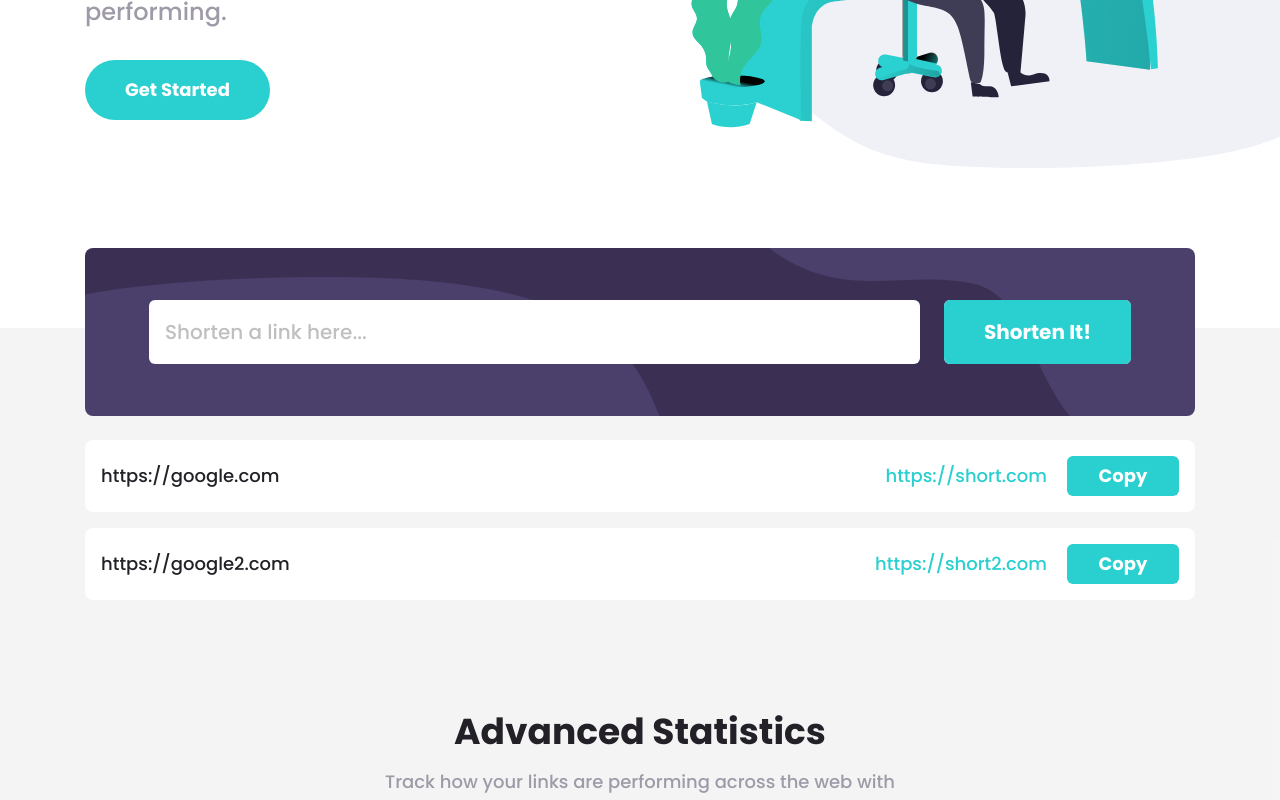
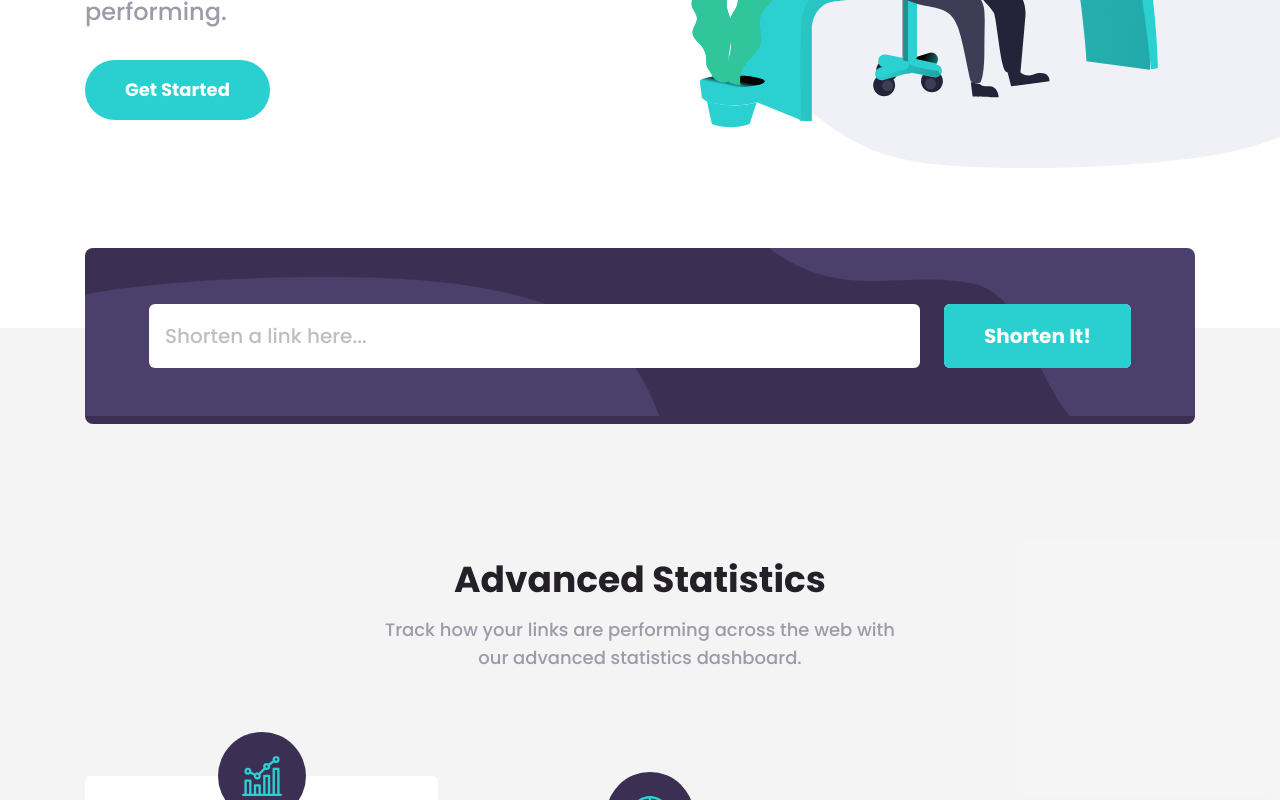
Before and after one commit to danaYatsuta/frontend-mentor-url-shortening-api, a Vue app: page / in a window 1280 px wide. Shown: the part 476-1276 px from the top of the page. Built offline with nearby package versions, Linux system fonts and the light colour scheme.

Commit message:
Link form functionality

```diff
--- a/src/components/LinkListForm.vue
+++ b/src/components/LinkListForm.vue
@@ -1,13 +1,75 @@
+<script>
+let id = 0
+
+export default {
+  props: {},
+  data() {
+    return {
+      link: '',
+      noLinkError: false,
+      incorrectLinkError: false
+    }
+  },
+  methods: {
+    async onSubmit() {
+      if (this.link !== '') {
+        const response = await fetch(
+          'https://api.shrtco.de/v2/shorten?' + new URLSearchParams({ url: this.link })
+        )
+
+        if (response.ok) {
+          this.incorrectLinkError = false
+          const data = await response.json()
+
+          const newLink = {
+            id: id++,
+            url: this.link,
+            shortenedUrl: data['result']['short_link']
+          }
+
+          this.$emit('addLink', newLink)
+        } else {
+          this.incorrectLinkError = true
+        }
+
+        this.noLinkError = false
+        this.link = ''
+      } else {
+        this.noLinkError = true
+      }
+    }
+  },
+  computed: {
+    errorMessage() {
+      if (this.noLinkError) {
+        return 'Please add a link'
+      } else if (this.incorrectLinkError) {
+        return 'Incorrect link'
+      }
+
+      return null
+    }
+  }
+}
+</script>
+
 <template>
   <div
-    class="flex h-40 items-center rounded-lg bg-dark-violet bg-shorten-mobile bg-right-top bg-no-repeat px-6 md:h-[168px] md:bg-shorten-desktop md:px-16"
+    class="flex items-center rounded-lg bg-dark-violet bg-shorten-mobile bg-right-top bg-no-repeat p-6 md:bg-shorten-desktop md:px-16 md:py-14"
   >
-    <form class="flex w-full flex-col gap-4 md:flex-row md:gap-6">
-      <input
-        type="text"
-        placeholder="Shorten a link here..."
-        class="h-12 w-full rounded-md px-4 text-base placeholder:text-gray md:h-16 md:text-xl"
-      />
+    <form @submit.prevent="onSubmit" class="flex w-full flex-col gap-4 md:flex-row md:gap-6">
+      <div class="relative grow">
+        <input
+          type="text"
+          placeholder="Shorten a link here..."
+          v-model="link"
+          class="h-12 w-full rounded-md px-4 text-base placeholder:text-gray md:h-16 md:text-xl"
+          :class="{ 'outline outline-2 outline-red': errorMessage }"
+        />
+        <p v-if="errorMessage" class="-bottom-8 text-sm italic text-red md:absolute md:text-base">
+          {{ errorMessage }}
+        </p>
+      </div>
 
       <div class="rounded-md bg-white">
         <button
--- a/src/components/TheLinkList.vue
+++ b/src/components/TheLinkList.vue
@@ -9,18 +9,13 @@ export default {
   },
   data() {
     return {
-      items: [
-        {
-          id: 0,
-          url: 'https://google.com',
-          shortenedUrl: 'https://short.com'
-        },
-        {
-          id: 2,
-          url: 'https://google2.com',
-          shortenedUrl: 'https://short2.com'
-        }
-      ]
+      links: [],
+      incorrectLinkError: false
+    }
+  },
+  methods: {
+    addLink(newLink) {
+      this.links.push(newLink)
     }
   }
 }
@@ -28,14 +23,17 @@ export default {
 
 <template>
   <div>
-    <LinkListForm />
+    <LinkListForm
+      :incorrect-link-error="incorrectLinkError"
+      @addLink="(newLink) => addLink(newLink)"
+    />
 
     <div class="mt-6 flex flex-col gap-6 md:gap-4">
       <LinkListItem
-        v-for="item in items"
-        :key="item.id"
-        :url="item.url"
-        :shortenedUrl="item.shortenedUrl"
+        v-for="link in links"
+        :key="link.id"
+        :url="link.url"
+        :shortenedUrl="link.shortenedUrl"
       />
     </div>
   </div>
```
